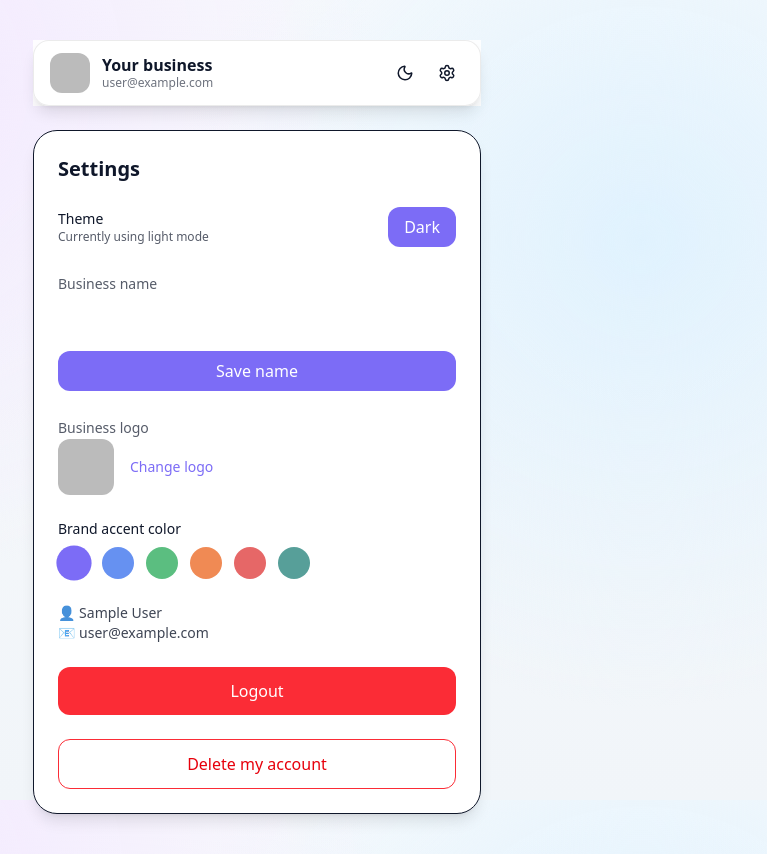
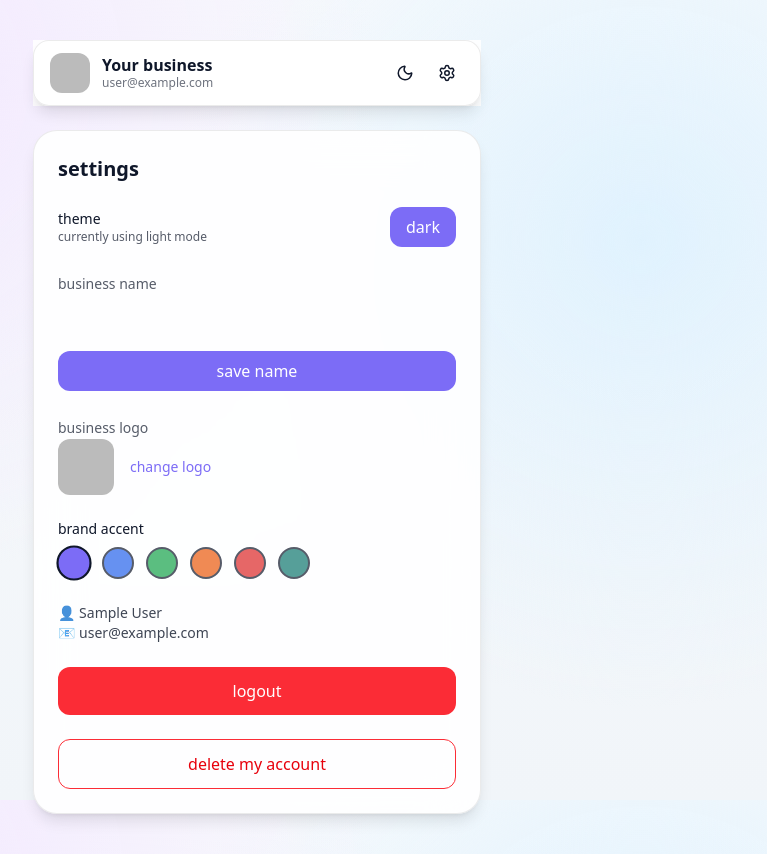
Before and after one commit to chaudharyjatin115/daxo-dashboard, a React (Vite) app: page /settings in a window 1280 px wide. Shown: the whole page, without its empty margins (383-1150 px from the left). Built offline with nearby package versions, Linux system fonts and the light colour scheme; no server answers; the database is empty; sample sign-in values are in the browser's storage.

Commit message:
Update Settings.jsx

```diff
--- a/src/pages/Settings.jsx
+++ b/src/pages/Settings.jsx
@@ -37,6 +37,7 @@ function isMobile() {
   return /Android|iPhone|iPad|iPod/i.test(navigator.userAgent);
 }
 
+/* safe logo resolver */
 function resolveLogo({ logo, user, businessName }) {
   if (typeof logo === "string" && logo.trim()) return logo;
   if (user?.photoURL) return user.photoURL;
@@ -68,15 +69,15 @@ export default function Settings() {
   const [uploadTask, setUploadTask] = useState(null);
   const [deleting, setDeleting] = useState(false);
 
-  /* apply accent */
+  /* accent color */
   useEffect(() => {
     document.documentElement.style.setProperty("--accent", accent);
     localStorage.setItem("accent", accent);
   }, [accent]);
 
-  /* resume delete after google redirect (mobile) */
+  /* resume delete after mobile reauth */
   useEffect(() => {
-    const resume = async () => {
+    const resumeDelete = async () => {
       if (sessionStorage.getItem("PENDING_DELETE") !== "1") return;
       sessionStorage.removeItem("PENDING_DELETE");
 
@@ -88,23 +89,33 @@ export default function Settings() {
         await deleteObject(ref(storage, `logos/${uid}`)).catch(() => {});
         localStorage.clear();
         navigate("/login", { replace: true });
-      } catch {
+      } catch (err) {
+        console.error(err);
         alert("please try deleting your account again");
       }
     };
 
-    resume();
+    resumeDelete();
   }, [navigate]);
 
+  /* save business name (fixed: no infinite saving) */
   async function handleSaveBusinessName() {
-    if (!user) return;
+    if (!user || saving) return;
+
     setSaving(true);
-    await saveBusinessName(businessName || "");
-    setSaving(false);
+    try {
+      await saveBusinessName(businessName?.trim() || "");
+    } catch (err) {
+      console.error(err);
+      alert("failed to save business name");
+    } finally {
+      setSaving(false);
+    }
   }
 
+  /* logo upload */
   function uploadLogo(file) {
-    if (!file || !user || deleting) return;
+    if (!file || !user || uploading) return;
 
     if (file.size > MAX_LOGO_SIZE_MB * 1024 * 1024) {
       alert("logo must be under 2 mb");
@@ -114,20 +125,23 @@ export default function Settings() {
     const logoRef = ref(storage, `logos/${user.uid}`);
     const task = uploadBytesResumable(logoRef, file);
 
+    setUploadTask(task);
     setUploading(true);
-    setUploadProgress(0);
-    setUploadTask(task);
+    setUploadProgress(1);
 
     task.on(
       "state_changed",
       (snap) => {
-        if (!snap.totalBytes) return;
-        const p = Math.round(
+        const percent = Math.round(
           (snap.bytesTransferred / snap.totalBytes) * 100
         );
-        setUploadProgress(p > 95 ? 95 : p);
+        setUploadProgress(percent);
       },
-      () => {
+      (err) => {
+        if (err.code !== "storage/canceled") {
+          console.error(err);
+          alert("logo upload failed");
+        }
         setUploading(false);
         setUploadTask(null);
       },
@@ -139,40 +153,43 @@ export default function Settings() {
         });
 
         setLogo(url);
-        setUploadProgress(100);
 
         setTimeout(() => {
           setUploading(false);
           setUploadProgress(0);
           setUploadTask(null);
-        }, 300);
+        }, 400);
       }
     );
   }
 
   function cancelUpload() {
-    if (!uploadTask) return;
-    uploadTask.cancel();
+    uploadTask?.cancel();
     setUploading(false);
     setUploadProgress(0);
     setUploadTask(null);
   }
 
+  /* delete logo */
   async function deleteLogo() {
     if (!user || uploading) return;
 
     setUploading(true);
-    await deleteObject(ref(storage, `logos/${user.uid}`)).catch(() => {});
-    await updateDoc(doc(db, "users", user.uid), { "profile.logo": "" });
-    setLogo("");
-    setUploading(false);
+    try {
+      await deleteObject(ref(storage, `logos/${user.uid}`)).catch(() => {});
+      await updateDoc(doc(db, "users", user.uid), { "profile.logo": "" });
+      setLogo("");
+    } finally {
+      setUploading(false);
+    }
   }
 
+  /* delete account */
   async function handleDeleteAccount() {
     if (!user || deleting) return;
 
     const ok = window.confirm(
-      "this will permanently delete your account and data.\n\ncontinue?"
+      "this will permanently delete your account and all data.\n\ncontinue?"
     );
     if (!ok) return;
 
@@ -202,14 +219,14 @@ export default function Settings() {
             await reauthenticateWithPopup(currentUser, provider);
           }
         } else {
-          const password = window.prompt("enter password to confirm");
-          if (!password) throw new Error();
+          const password = window.prompt("enter password to continue");
+          if (!password) throw new Error("password required");
 
-          const cred = EmailAuthProvider.credential(
+          const credential = EmailAuthProvider.credential(
             currentUser.email,
             password
           );
-          await reauthenticateWithCredential(currentUser, cred);
+          await reauthenticateWithCredential(currentUser, credential);
         }
 
         await deleteUser(currentUser);
@@ -219,7 +236,8 @@ export default function Settings() {
       await deleteObject(ref(storage, `logos/${uid}`)).catch(() => {});
       localStorage.clear();
       navigate("/login", { replace: true });
-    } catch {
+    } catch (err) {
+      console.error(err);
       alert("account deletion failed");
     } finally {
       setDeleting(false);
@@ -233,28 +251,38 @@ export default function Settings() {
       <div className="max-w-md mx-auto space-y-6">
         <Header />
 
-        <div className="p-6 rounded-3xl border shadow-lg space-y-6 backdrop-blur-xl bg-white dark:bg-white/5">
-          <h1 className="text-xl font-semibold">Settings</h1>
+        <div
+          className="
+            p-6 rounded-3xl
+            backdrop-blur-xl border shadow-lg
+            space-y-6
+          "
+          style={{
+            background: "var(--card-bg)",
+            borderColor: "var(--card-border)",
+          }}
+        >
+          <h1 className="text-xl font-semibold">settings</h1>
 
           {/* theme */}
           <div className="flex justify-between items-center">
             <div>
-              <p className="text-sm font-medium">Theme</p>
+              <p className="text-sm font-medium">theme</p>
               <p className="text-xs opacity-70">
-                Currently using {theme} mode
+                currently using {theme} mode
               </p>
             </div>
             <button
               onClick={toggleTheme}
               className="px-4 py-2 rounded-xl bg-[var(--accent)] text-white"
             >
-              {theme === "dark" ? "Light" : "Dark"}
+              {theme === "dark" ? "light" : "dark"}
             </button>
           </div>
 
           {/* business name */}
           <div className="space-y-2">
-            <label className="text-sm opacity-70">Business name</label>
+            <label className="text-sm opacity-70">business name</label>
             <input
               value={businessName || ""}
               onChange={(e) => setBusinessName(e.target.value)}
@@ -265,23 +293,24 @@ export default function Settings() {
               disabled={saving}
               className="w-full py-2 rounded-xl bg-[var(--accent)] text-white"
             >
-              {saving ? "Saving…" : "Save name"}
+              {saving ? "saving…" : "save name"}
             </button>
           </div>
 
           {/* logo */}
           <div className="space-y-3">
-            <label className="text-sm opacity-70">Business logo</label>
+            <label className="text-sm opacity-70">business logo</label>
 
             <div className="flex items-center gap-4">
               <img
                 src={displayLogo}
+                alt="logo"
                 className="w-14 h-14 rounded-xl object-cover"
               />
 
               <div className="flex flex-col gap-2">
                 <label className="text-sm cursor-pointer text-[var(--accent)]">
-                  Change logo
+                  change logo
                   <input
                     type="file"
                     accept="image/*"
@@ -295,7 +324,7 @@ export default function Settings() {
                     onClick={deleteLogo}
                     className="text-xs text-red-500"
                   >
-                    Remove logo
+                    remove logo
                   </button>
                 )}
               </div>
@@ -310,12 +339,12 @@ export default function Settings() {
                   />
                 </div>
                 <div className="flex justify-between text-xs opacity-70">
-                  <span>Uploading… {uploadProgress}%</span>
+                  <span>uploading… {uploadProgress}%</span>
                   <button
                     onClick={cancelUpload}
-                    className="text-red-500"
+                    className="text-red-500 hover:underline"
                   >
-                    Cancel
+                    cancel
                   </button>
                 </div>
               </div>
@@ -324,13 +353,13 @@ export default function Settings() {
 
           {/* accent */}
           <div>
-            <p className="text-sm mb-2">Brand accent color</p>
+            <p className="text-sm mb-2">brand accent</p>
             <div className="flex gap-3">
               {COLORS.map((c) => (
                 <button
                   key={c}
                   onClick={() => setAccent(c)}
-                  className={`w-8 h-8 rounded-full ${
+                  className={`w-8 h-8 rounded-full border-2 ${
                     accent === c ? "scale-110" : "opacity-70"
                   }`}
                   style={{ background: c }}
@@ -341,15 +370,16 @@ export default function Settings() {
 
           {/* user */}
           <div className="text-sm opacity-80">
-            <p>👤 {user?.displayName || "Email user"}</p>
+            <p>👤 {user?.displayName || "email user"}</p>
             <p>📧 {user?.email}</p>
           </div>
 
           <button
             onClick={logout}
+            disabled={deleting}
             className="w-full py-3 rounded-xl bg-red-500 text-white"
           >
-            Logout
+            logout
           </button>
 
           <button
@@ -357,7 +387,7 @@ export default function Settings() {
             disabled={deleting}
             className="w-full py-3 rounded-xl border border-red-500 text-red-600"
           >
-            {deleting ? "Deleting…" : "Delete my account"}
+            {deleting ? "deleting…" : "delete my account"}
           </button>
         </div>
       </div>
```
